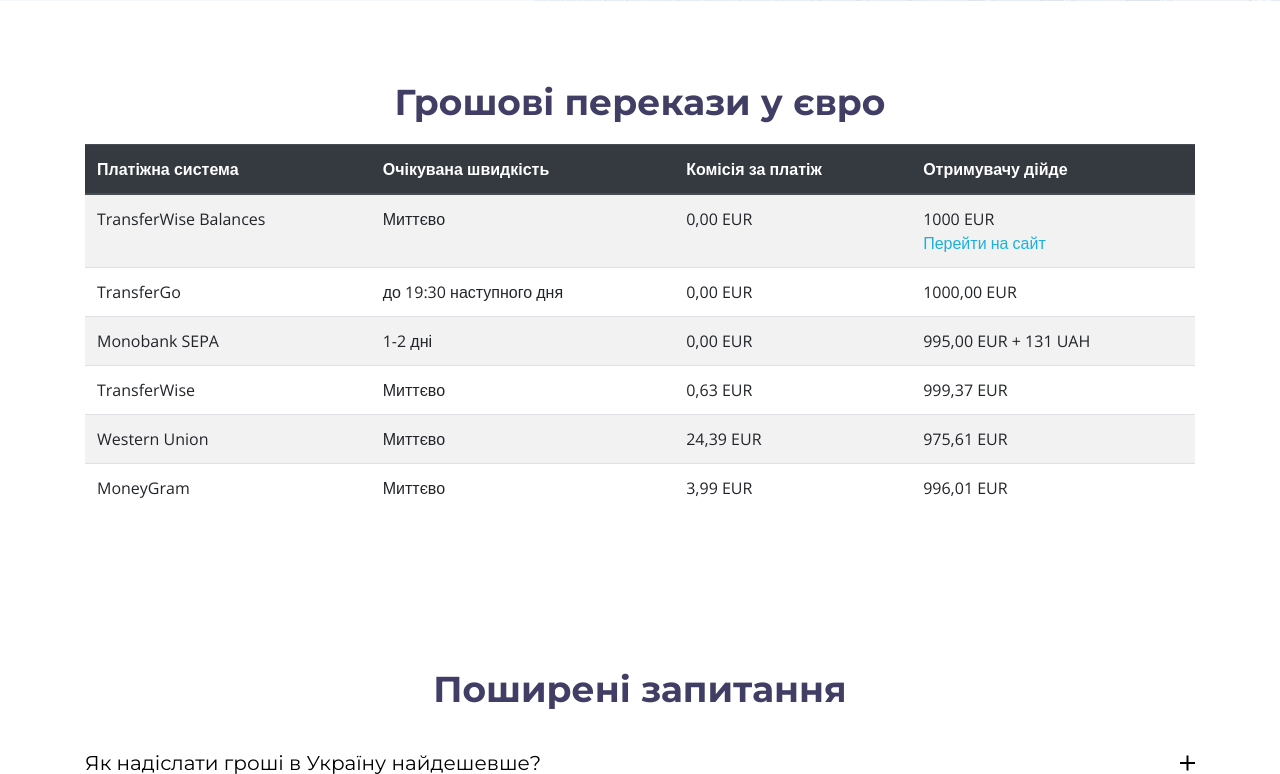
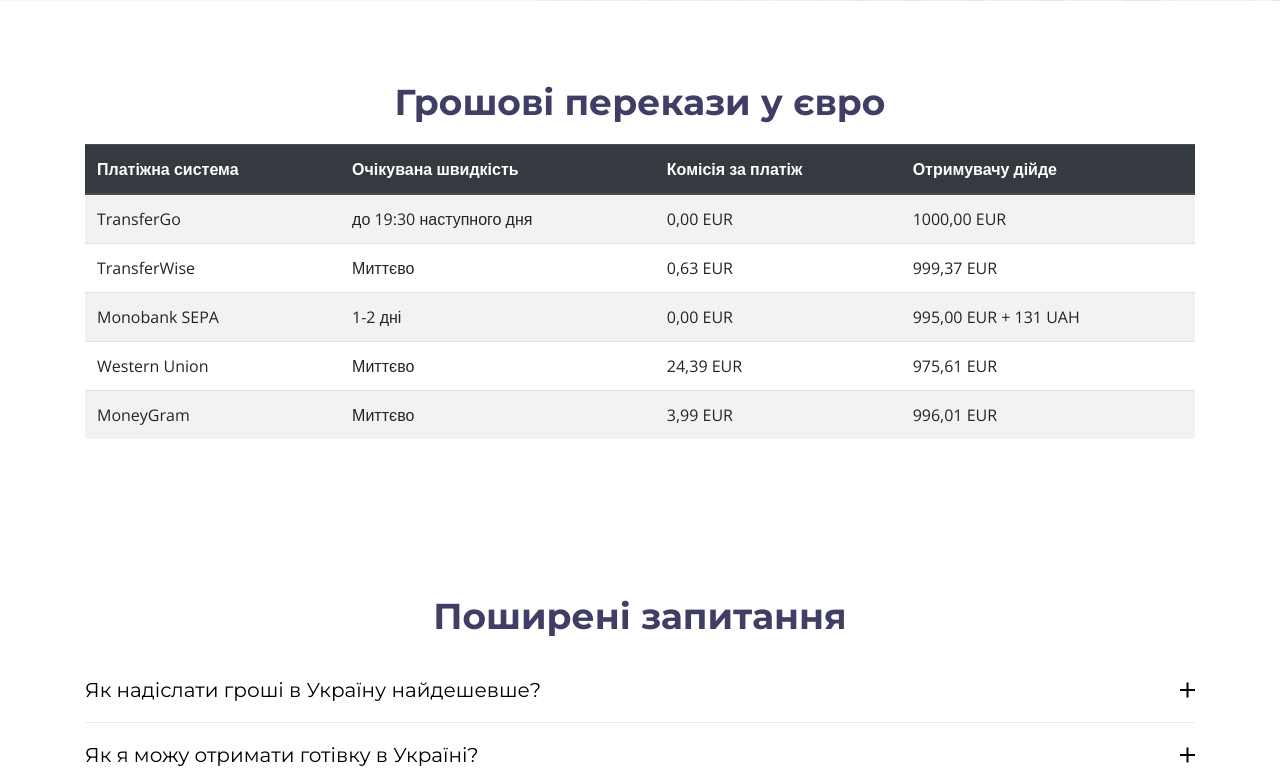
Before and after one commit to elneoor/pandemiia, a Django app: page / in a window 1280 px wide. Shown: the part 799-1573 px from the top of the page. Run offline with Django 3.2, Linux system fonts and the light colour scheme; some libraries are stand-ins or nearby versions; some web fonts are replaced.

Commit message:
Hide TransferWise for some time

```diff
--- a/comparison/templates/comparison/index.html
+++ b/comparison/templates/comparison/index.html
@@ -135,12 +135,12 @@
                             </tr>
                         </thead>
                         <tbody>
-                            <tr>
+                            <!-- <tr>
                                 <td>TransferWise Balances</td>
                                 <td>Миттєво</td>
                                 <td>0,00 EUR</td>
                                 <td>1000 EUR<br/> <a class="btn-get-started scrollto" href="https://transferwise.com">Перейти на сайт</a></td>
-                            </tr>
+                            </tr> -->
                             <tr>
                                 <td>TransferGo</td>
                                 <td>до 19:30 наступного дня</td>
@@ -148,16 +148,16 @@
                                 <td>1000,00 EUR</td>
                             </tr>
                             <tr>
+                                <td>TransferWise</td>
+                                <td>Миттєво</td>
+                                <td>0,63 EUR</td>
+                                <td>999,37 EUR</td>
+                            </tr>
+                            <tr>
                                 <td>Monobank SEPA</td>
                                 <td>1-2 дні</td>
                                 <td>0,00 EUR</td>
                                 <td>995,00 EUR + 131 UAH</td>
-                            </tr>
-                            <tr>
-                                <td>TransferWise</td>
-                                <td>Миттєво</td>
-                                <td>0,63 EUR</td>
-                                <td>999,37 EUR</td>
                             </tr>
                             <tr>
                                 <td>Western Union</td>
```
